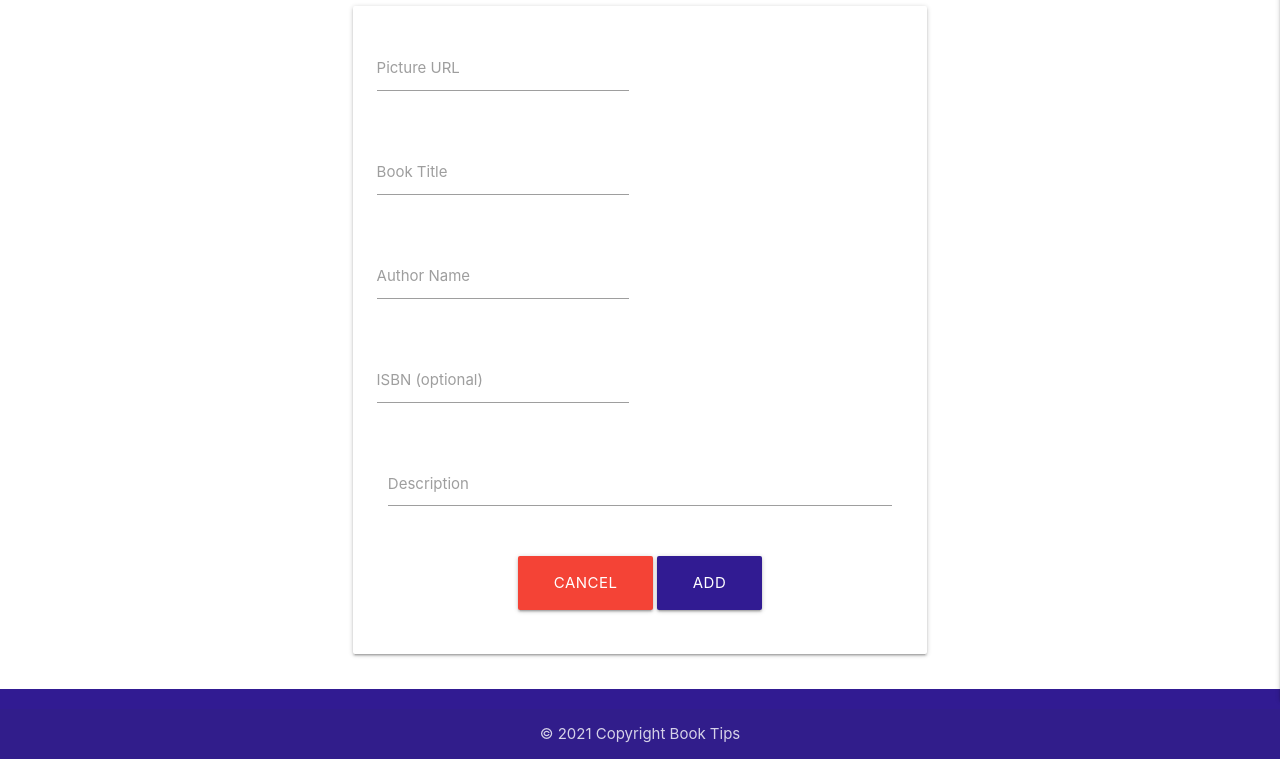
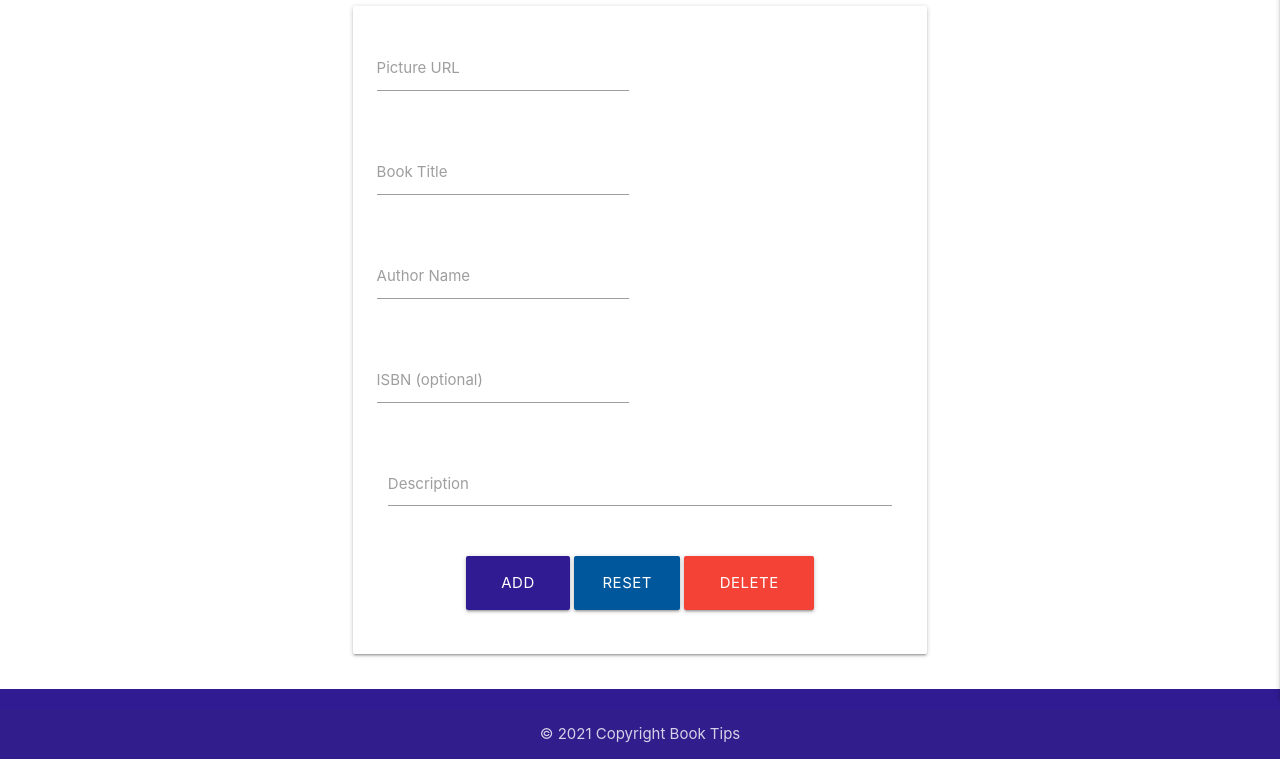
Before and after one commit to emusat2021/Booktips, a Flask app: page /add_book in a window 1280 px wide. Shown: the part 160-919 px from the top of the page. Run offline with Flask 2, Linux system fonts and the light colour scheme; the visitor is signed in with stand-in values (Sample User, id 1); some libraries are stand-ins or nearby versions.

Commit message:
Change buttons in add book template
rearrange and change text on buttons

```diff
--- a/templates/add_book.html
+++ b/templates/add_book.html
@@ -45,12 +45,15 @@
                 <div class="row">
                   <div class="col s12 center-align">
                     <!-- cancel button -->
+                    <button type="submit" id="add" name="add" class="btn-large deep-purple darken-4 text-shadow">
+                      Add <i class="fas fa-plus right"></i>
+                    </button>
+                    <a href="{{ url_for('get_books') }}" class="btn-large light-blue darken-4 text-shadow">
+                      Reset
+                    </a>
                     <a href="{{ url_for('get_books') }}" class="btn-large red text-shadow">
-                      Cancel <i class="fas fa-times-circle right"></i>
+                      Delete <i class="fas fa-times-circle right"></i>
                     </a>
-                    <button type="submit" id="add" name="add" class="btn-large deep-purple darken-4 text-shadow">
-                        Add <i class="fas fa-plus right"></i>
-                    </button>
                   </div>
                 </div>
       </form>
```
